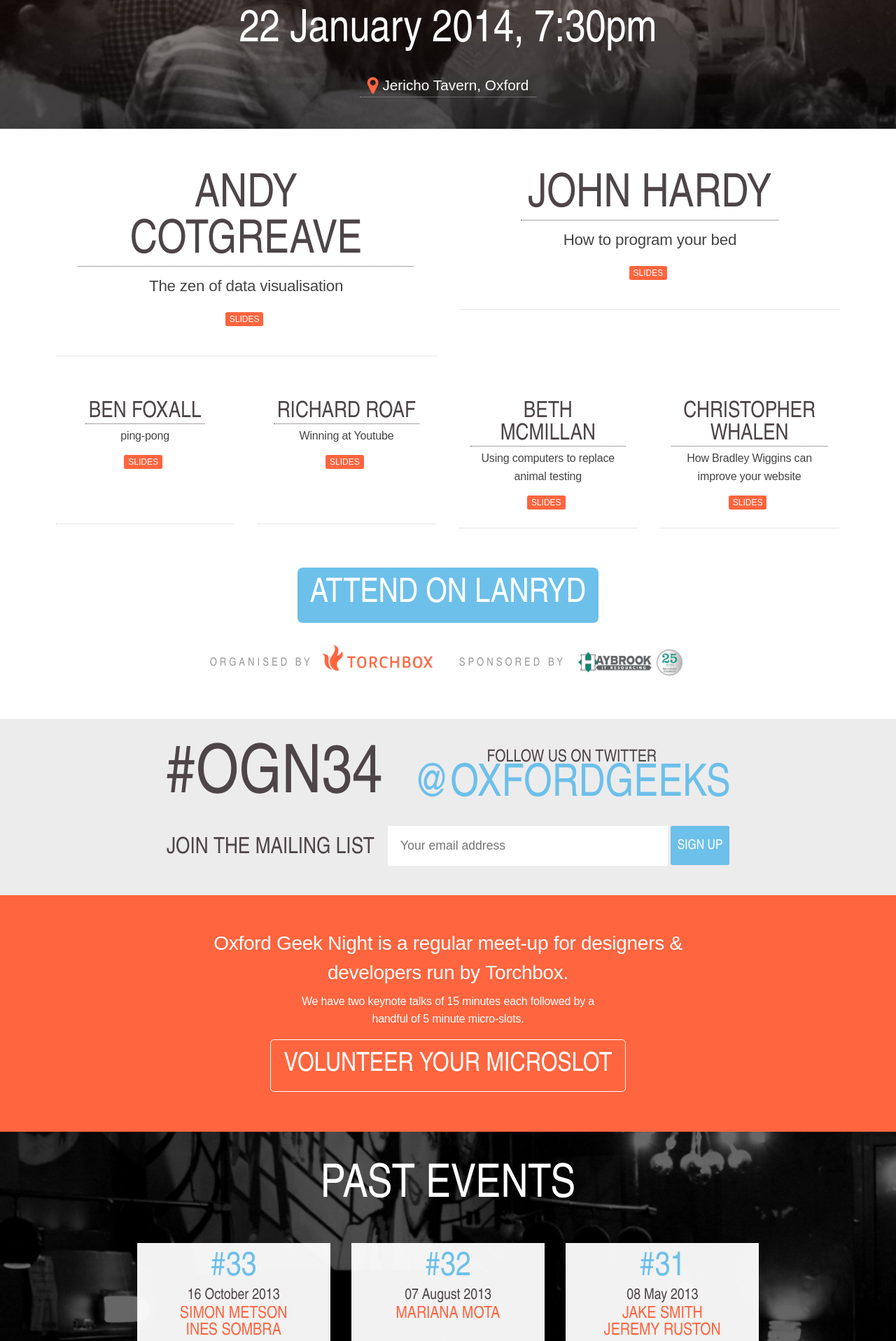
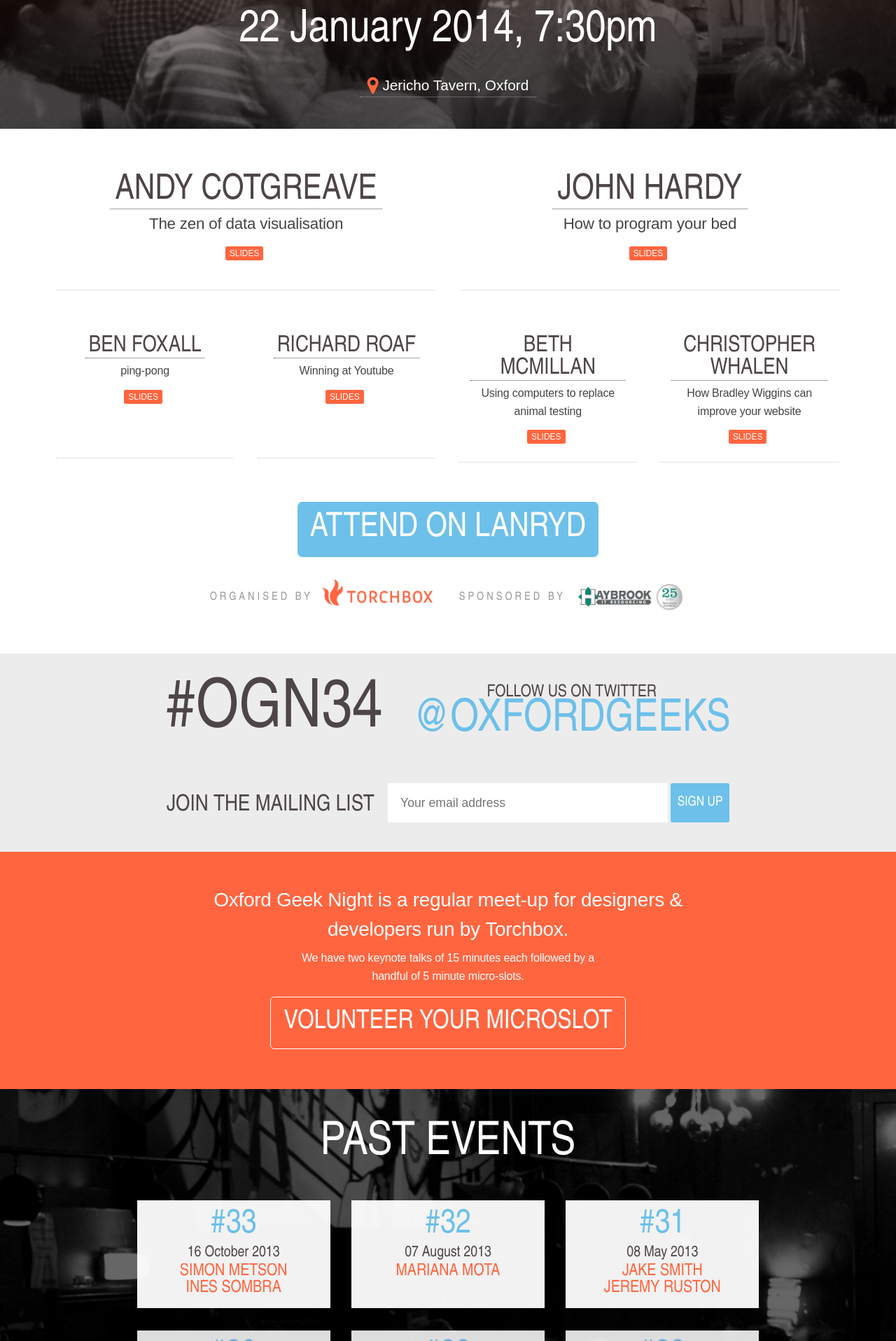
Before and after one commit to torchbox/ogn, a Jekyll site: the page built from index.html, in a window 1280 px wide. Shown: the part 451-2367 px from the top of the page at 70% size. Built offline with Jekyll 4.4.1, drawn with Linux system fonts in a browser that asks for light colours; nearby versions of some CDN libraries; Markdown is read by kramdown in place of the engine named in the settings.

Commit message:
Design refresh

```diff
--- a/assets/css/main.css
+++ b/assets/css/main.css
@@ -129,7 +129,7 @@
 
 h1 {
   text-transform: uppercase;
-  font-size: 7em;
+  font-size: 3em;
 }
 
 p {
@@ -346,6 +346,7 @@
      -moz-background-size: cover;
        -o-background-size: cover;
           background-size: cover;
+  background-position: center center;
   text-align: center;
   color: #F5E290;
   padding: 1.5em 0 3em 0;
@@ -393,12 +394,12 @@
   }
 
   .header .venue {
-    font-size: 1.3em;
+    font-size: 1em;
     font-family: "open-sans",sans-serif;
   }
 
   .header .date-time {
-    font-size: 4em;
+    font-size: 2em;
     margin: 0 0 0.25em 0;
   }
 
@@ -440,27 +441,27 @@
   }
 
     .keynotes {
-      margin: 2em 0 2em 0;
+      margin: 1em 0 0 0;
       display: block;
       overflow: hidden;
     }
 
     .keynotes h2 {
-      font-size: 3.125em;
+      font-size: 2.5em;
     }
 
     .keynotes p {
-      font-size: 1.4em;
+      font-size: 1.2em;
+      line-height: 1.2;
     }
 
     .keynotes li {
     display: block;
-    width: 48.5%;
-    float: left;
+    width: 100%;
+    float: none;
     -webkit-box-sizing: border-box;
     -moz-box-sizing: border-box;
     box-sizing: border-box;
-    margin-left: 3%;
     padding-bottom: 3em;
   }
 
@@ -547,23 +548,24 @@
 
   .newsletter h2 {
       font-size: 2em;
-      display: inline-block;
-      margin-right: 0.5em;
+      display: block;
+      margin: 1em 0 0 0;
   }
 
   .newsletter input[type="email"] {
     display: inline-block;
     width: inherit;
-    width: 400px;
+    width: 240px;
     font-size: 1.1em;
-    margin-top: -25px;
+    margin-top: 0;
+    text-align: center;
   }
 
   .newsletter input[type="submit"] {
     font-size: 1.2em;
     text-align: center;
     height: 56px;
-    margin-top: -25px;
+    margin-top: 0;
   }
 
 
@@ -579,13 +581,18 @@
   color: #999;
   letter-spacing: 0.25em;
   font-size: 1em;
-  display: inline-block;
+  display: block;
   margin-right: 0.5em;
 }
 
 .sponsor img:first-child {
   margin: 0 2em 0 0;
 }
+
+  .sponsor img {
+    max-width: 160px;
+    text-align: center;
+  }
 
 /*
  * ABOUT
@@ -596,9 +603,9 @@
   margin: 0 auto;
 }
 .description p:first-child {
-  max-width: 24em;
-  margin-bottom: 0.25em;
-  font-size: 1.75em;
+  max-width: none;
+  margin-bottom: 0.5em;
+  font-size: 1.4em;
   line-height: 1.5em;
 }
 
@@ -624,7 +631,7 @@
   width: auto;
   border: 1px solid white;
   overflow: auto;
-  font-size: 2em;
+  font-size: 1.5em;
 }
 
 .speak .button:hover {
@@ -718,6 +725,8 @@
 
 
 
+
+
 /*
  * 404 page
  */
@@ -731,12 +740,26 @@
  * MEDIA QUERIES
  */
 
-@media only screen and (min-width: 47.5em) {
+@media only screen and (min-width: 1024px) {
 
   .header{
     background-image: url("../images/main.jpg");
     background-position: center center;
     background-repeat: no-repeat;
+  }
+
+  h1 {
+    font-size: 7em;
+  }
+
+  .header .date-time {
+    font-size: 4em;
+    margin: 0 0 0.25em 0;
+  }
+
+  .header .venue {
+    font-size: 1.3em;
+    font-family: "open-sans",sans-serif;
   }
 
   .speakers {
@@ -746,8 +769,34 @@
   .speakers h2{
     font-size: 2em;
   }
-    .keynotes h2 {
-      font-size: 4.125em;
+
+  .keynotes {
+    margin: 2em 0 2em 0;
+    display: block;
+    overflow: hidden;
+  }
+
+  .keynotes h2 {
+    font-size: 3.125em;
+  }
+
+  .keynotes p {
+    font-size: 1.4em;
+  }
+
+  .keynotes li {
+    display: block;
+    width: 48.5%;
+    float: left;
+    -webkit-box-sizing: border-box;
+    -moz-box-sizing: border-box;
+    box-sizing: border-box;
+    margin-left: 3%;
+    padding-bottom: 3em;
+  }
+
+    .keynotes li:first-child {
+      margin-left: 0;
     }
 
   .microslots {
@@ -777,8 +826,50 @@
     max-width: 70em;
   }
 
+  .sponsor h3 {
+    display: inline-block;
+  }
+
   .hashtag {
     font-size: 6em;
+  }
+
+  .newsletter h2 {
+      font-size: 2em;
+      display: inline-block;
+      margin-right: 0.5em;
+  }
+
+  .newsletter input[type="email"] {
+    display: inline-block;
+    width: inherit;
+    width: 400px;
+    font-size: 1.1em;
+    margin-top: -25px;
+    text-align: left;
+  }
+
+  .newsletter input[type="submit"] {
+    font-size: 1.2em;
+    text-align: center;
+    height: 56px;
+    margin-top: -25px;
+  }
+
+  .description p:first-child {
+    max-width: 24em;
+    margin-bottom: 0.25em;
+    font-size: 1.75em;
+    line-height: 1.5em;
+  }
+
+  .speak .button {
+    background-color: #ff653f;
+    color: #fff;
+    width: auto;
+    border: 1px solid white;
+    overflow: auto;
+    font-size: 2em;
   }
 
   .past-events {
```
